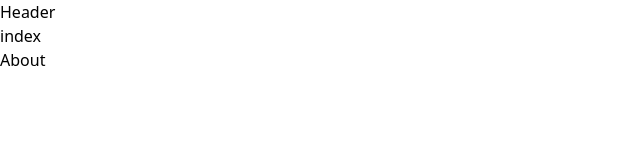
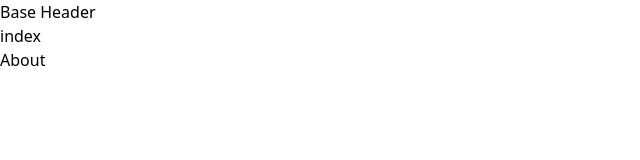
Before and after one commit to Venancio-01/blog-front, a Nuxt app: page / in a window 1280 px wide. Shown: the top 160 px of the page, without its empty margins (0-640 px from the left). Built offline with nearby package versions, Linux system fonts and the light colour scheme.

Commit message:
fix: 修改 BaseHeader 组件

```diff
--- a/components/BaseHeader.vue
+++ b/components/BaseHeader.vue
@@ -1,5 +1,5 @@
 <template>
-  <div>Header</div>
+  <div>Base Header</div>
 </template>
 
 <script lang="ts" setup></script>
```
